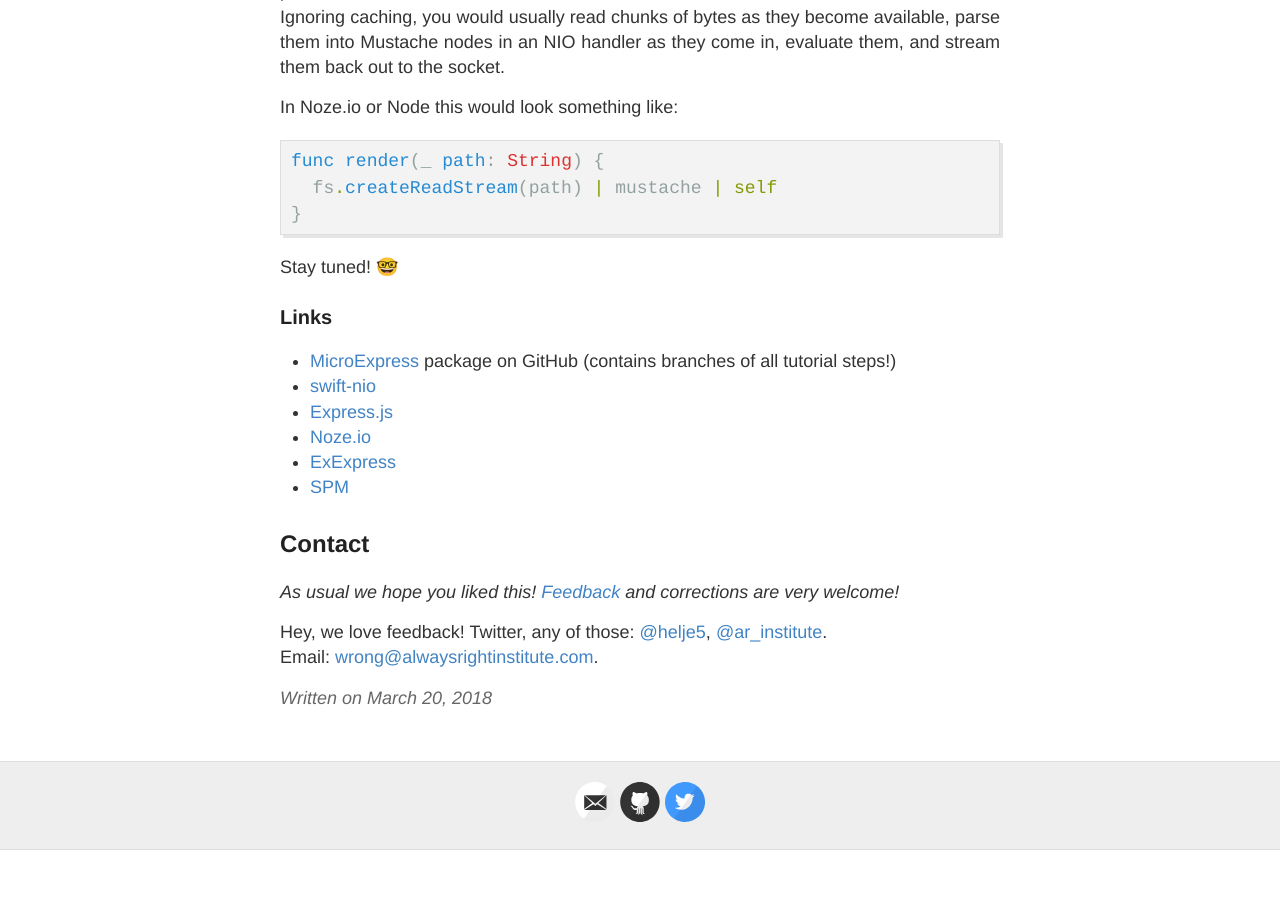
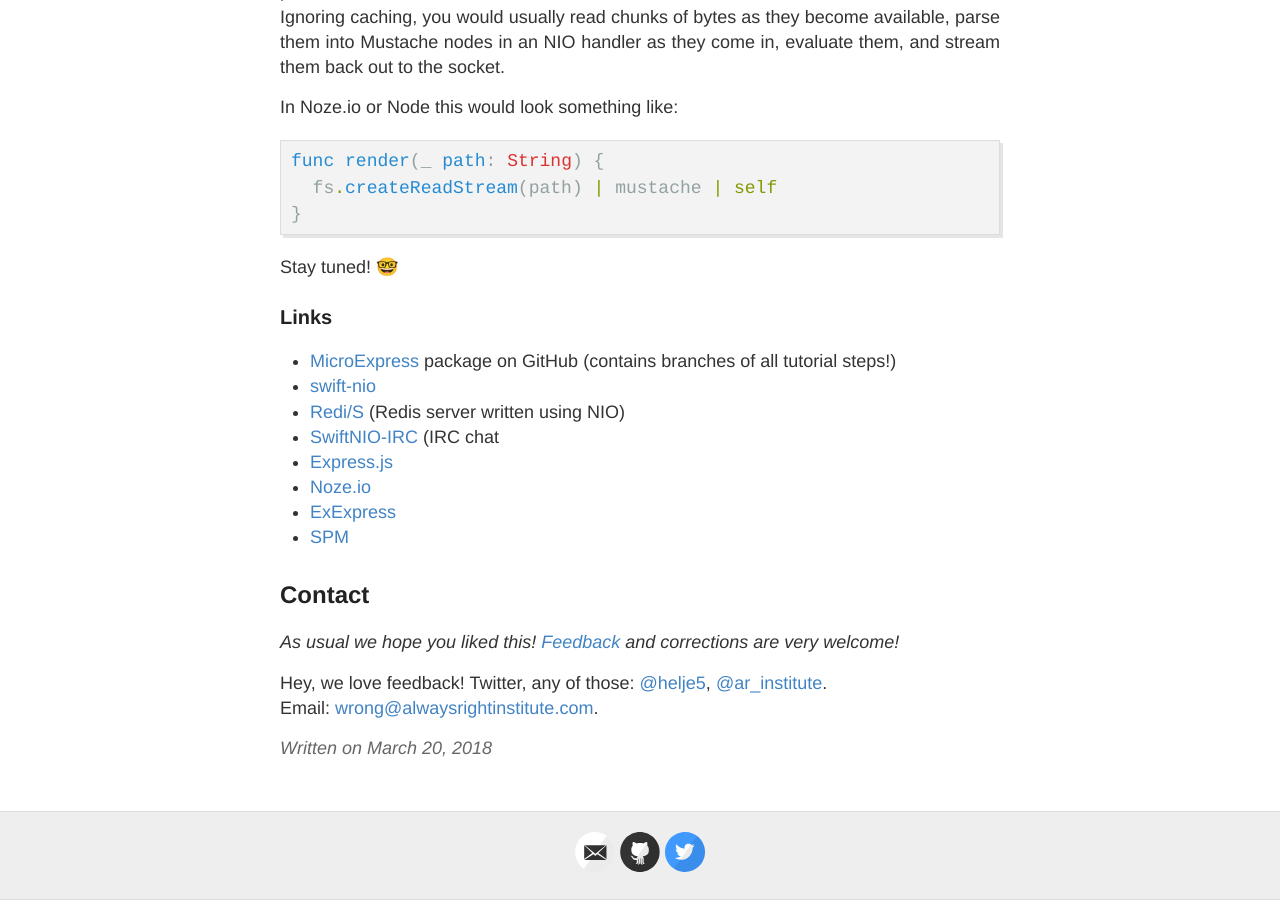
Before and after one commit to AlwaysRightInstitute/alwaysrightinstitute.github.io, a Jekyll site: the page built from _posts/2018-03-20-microexpress-nio-templates.md, in a window 1280 px wide and 900 px high, scrolled down 16472 px. Built offline with Jekyll 4.4.1, drawn with Linux system fonts in a browser that asks for light colours; before the commit the page ends 17322 px from its top, so only the background shows below that.

Commit message:
Mo' links

```diff
--- a/_posts/2018-03-20-microexpress-nio-templates.md
+++ b/_posts/2018-03-20-microexpress-nio-templates.md
@@ -768,6 +768,8 @@
 - [MicroExpress](https://github.com/NozeIO/MicroExpress)
   package on GitHub (contains branches of all tutorial steps!)
 - [swift-nio](https://github.com/apple/swift-nio)
+- [Redi/S](https://github.com/NozeIO/redi-s) (Redis server written using NIO)
+- [SwiftNIO-IRC](https://github.com/NozeIO/swift-nio-irc-server) (IRC chat
 - [Express.js](http://expressjs.com/en/starter/hello-world.html)
 - [Noze.io](http://noze.io)
 - [ExExpress](https://github.com/modswift/ExExpress)
```
Also changed, not shown: _posts/2018-03-11-microexpress-nio.md (+1 -1 lines).
